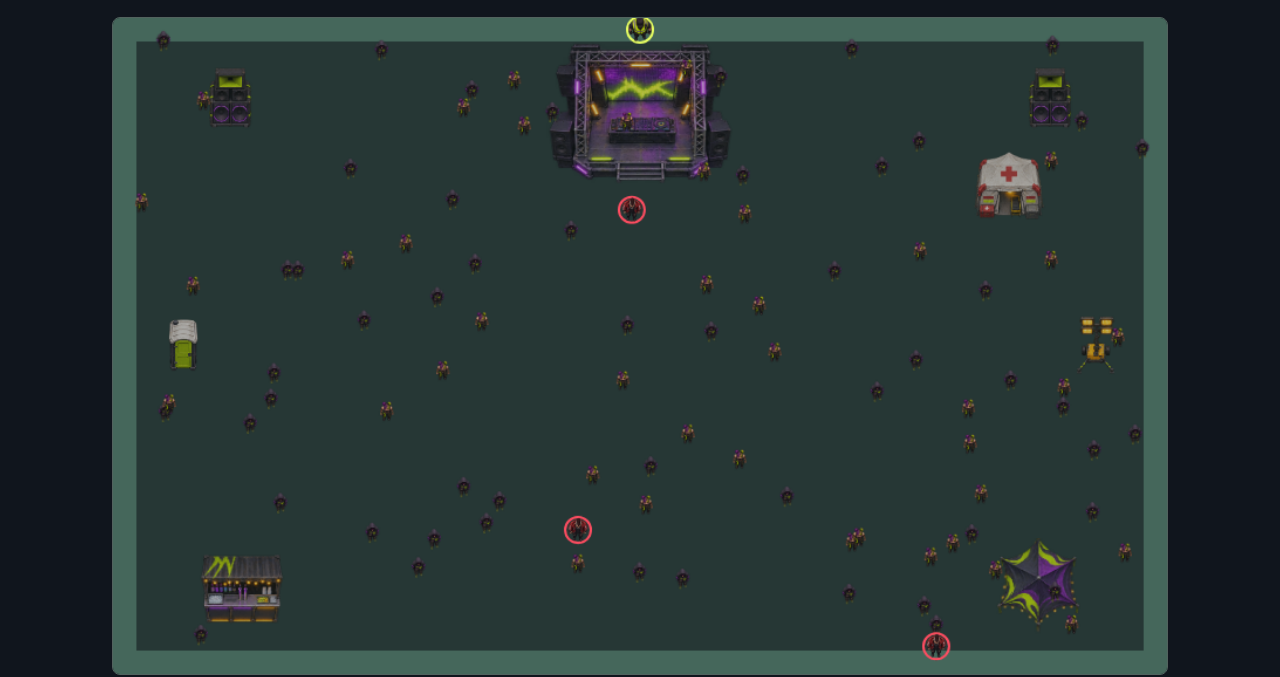
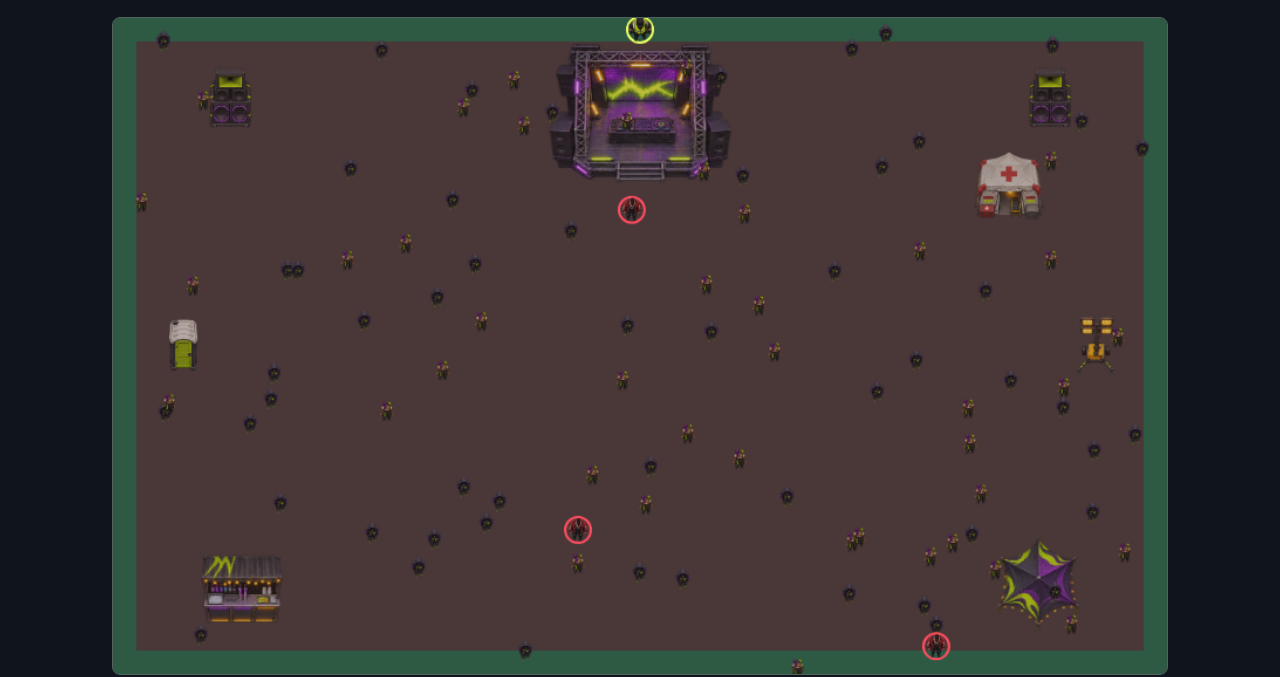
Before and after one commit to djrozzo-glitch/crowd-control, a plain HTML site: page index.html in a window 1280 px wide. Shown: the part 146-823 px from the top of the page. Drawn offline with Linux system fonts and the light colour scheme.

Commit message:
Show translucent zone highlights and retain guests

```diff
--- a/index.html
+++ b/index.html
@@ -10,9 +10,9 @@ function fail(){if(over)return;lives--;trail.forEach(p=>grid[p.y][p.x]=0);trail=
 function seal(){trail.forEach(p=>grid[p.y][p.x]=1);trail=[];let seen=Array.from({length:H},()=>Array(W).fill(false)),regions=[];for(let y=1;y<H-1;y++)for(let x=1;x<W-1;x++){if(grid[y][x]||seen[y][x])continue;let q=[[x,y]],cells=[];seen[y][x]=true;for(let i=0;i<q.length;i++){let [a,b]=q[i];cells.push([a,b]);for(let [dx,dy] of [[1,0],[-1,0],[0,1],[0,-1]]){let nx=a+dx,ny=b+dy;if(nx>=0&&nx<W&&ny>=0&&ny<H&&!grid[ny][nx]&&!seen[ny][nx]){seen[ny][nx]=true;q.push([nx,ny])}}}regions.push(cells)}caught=0;for(let cells of regions){let set=new Set(cells.map(p=>p.join(','))), occupants=enemies.filter(e=>set.has([Math.floor(e.x),Math.floor(e.y)].join(',')));if(!occupants.length)cells.forEach(([x,y])=>grid[y][x]=1);else if(cells.length<=30){occupants.forEach(e=>{e.caught=true;caught++})}else occupants.forEach(e=>e.caught=false)}notice.textContent=caught===3?'All troublemakers contained. Festival secured!':'Cordon complete. Reduce each occupied area to 30 cells or less.';if(caught===3)over=true;update()}
 function move(){if(!dir||over)return;let [dx,dy]=dir,nx=player.x+dx,ny=player.y+dy;if(nx<0||ny<0||nx>=W||ny>=H)return;if(grid[ny][nx]===2){fail();return}player={x:nx,y:ny};if(grid[ny][nx]===0){grid[ny][nx]=2;trail.push({x:nx,y:ny})}else if(trail.length){seal();dir=null}else if(grid[ny][nx]===1){let ax=nx+dx,ay=ny+dy;if(ax>=0&&ax<W&&ay>=0&&ay<H&&grid[ay][ax]===0)dir=null}}
 function frame(){tick++;if(tick%6===0)move();if(!over){for(let e of enemies){let speed=.047,nx=e.x+e.dx*speed,ny=e.y+e.dy*speed;if(nx<1||nx>=W-1||grid[Math.floor(e.y)][Math.floor(nx)]===1)e.dx*=-1;else e.x=nx;if(ny<1||ny>=H-1||grid[Math.floor(ny)][Math.floor(e.x)]===1)e.dy*=-1;else e.y=ny;if(grid[Math.floor(e.y)][Math.floor(e.x)]===2||Math.hypot(e.x-player.x-.5,e.y-player.y-.5)<.65&&trail.length)fail()}for(let g of guests){g.x+=Math.sin(tick*.015+g.y)*.008;g.y+=Math.cos(tick*.012+g.x)*.008}}
-ctx.fillStyle=flash-->0?'#4a302e':'#263735';ctx.fillRect(0,0,900,560);for(let y=0;y<H;y++)for(let x=0;x<W;x++){if(grid[y][x]===1){ctx.fillStyle='#45675b';ctx.fillRect(x*S,y*S,S,S)}if(grid[y][x]===2){ctx.fillStyle='#f7d36c';ctx.fillRect(x*S+3,y*S+3,14,14)}}// Decorations are visual only; the grid remains the source of collision.
+ctx.fillStyle=flash-->0?'#4a302e':'#263735';ctx.fillRect(0,0,900,560);for(let y=0;y<H;y++)for(let x=0;x<W;x++){if(grid[y][x]===1){ctx.fillStyle='rgba(72, 202, 116, .24)';ctx.fillRect(x*S,y*S,S,S)}else if(grid[y][x]===0){ctx.fillStyle='rgba(235, 65, 73, .18)';ctx.fillRect(x*S,y*S,S,S)}if(grid[y][x]===2){ctx.fillStyle='#f7d36c';ctx.fillRect(x*S+3,y*S+3,14,14)}}// Decorations are visual only; the grid remains the source of collision.
 ctx.save();ctx.globalAlpha=.72;sprite(4,450,85,160,130);sprite(5,100,70,58,58);sprite(5,800,70,58,58);sprite(6,110,490,74,74);sprite(7,790,485,82,82);sprite(9,60,280,48,48);sprite(10,840,280,54,54);sprite(11,765,145,65,65);ctx.restore();
-for(let g of guests){if(grid[Math.floor(g.y)]?.[Math.floor(g.x)]!==0)continue;if(sprites[g.type].complete&&sprites[g.type].naturalWidth)sprite(g.type,g.x*S,g.y*S,20,20);else{ctx.fillStyle=g.c;ctx.beginPath();ctx.arc(g.x*S,g.y*S,3,0,7);ctx.fill()}}
+for(let g of guests){if(sprites[g.type].complete&&sprites[g.type].naturalWidth)sprite(g.type,g.x*S,g.y*S,20,20);else{ctx.fillStyle=g.c;ctx.beginPath();ctx.arc(g.x*S,g.y*S,3,0,7);ctx.fill()}}
 for(let e of enemies){ctx.beginPath();ctx.arc(e.x*S,e.y*S,11,0,7);ctx.strokeStyle=e.caught?'#ffc65c':'#ff4d61';ctx.lineWidth=2;ctx.stroke();sprite(3,e.x*S,e.y*S,25,25);if(!sprites[3].naturalWidth){ctx.fillStyle='#ef6260';ctx.fill()}}
 ctx.beginPath();ctx.arc(player.x*S+10,player.y*S+10,11,0,7);ctx.strokeStyle='#e8ff62';ctx.lineWidth=2;ctx.stroke();sprite(0,player.x*S+10,player.y*S+10,27,27);if(!sprites[0].naturalWidth){ctx.fillStyle='#f8d36d';ctx.fill()}ctx.lineWidth=1;requestAnimationFrame(frame)}
 const dirs={ArrowUp:[0,-1],w:[0,-1],ArrowDown:[0,1],s:[0,1],ArrowLeft:[-1,0],a:[-1,0],ArrowRight:[1,0],d:[1,0]};document.addEventListener('keydown',e=>{let d=dirs[e.key];if(d){e.preventDefault();dir=d}});document.querySelectorAll('[data-d]').forEach(b=>b.addEventListener('pointerdown',e=>{e.preventDefault();dir={up:[0,-1],down:[0,1],left:[-1,0],right:[1,0]}[b.dataset.d]}));document.querySelector('#restart').onclick=init;init();frame();
```
